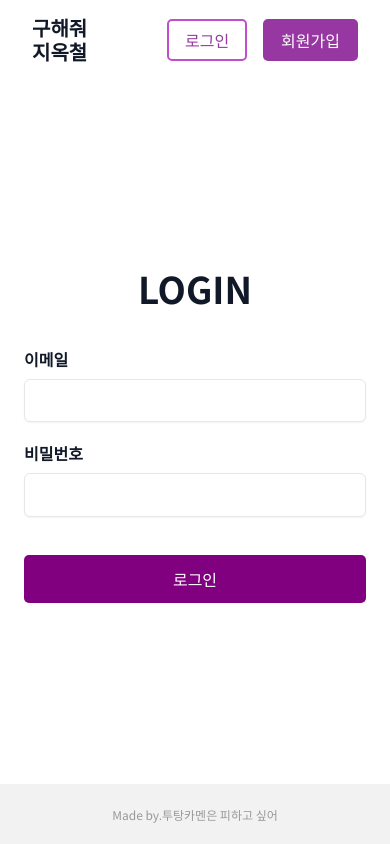
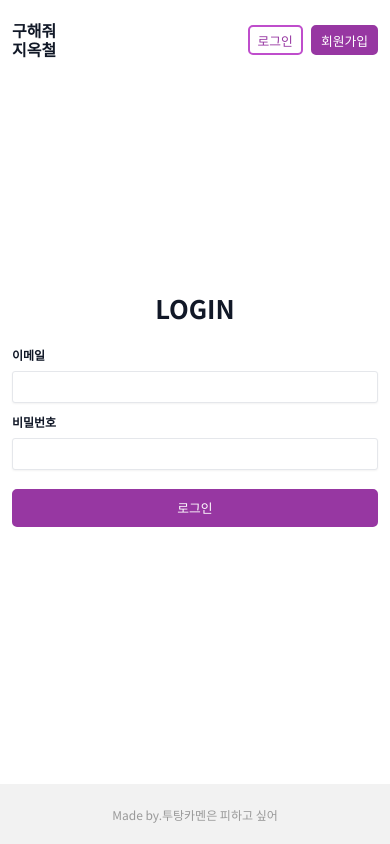
Before and after one commit to noMoreTutankhamun/saveme-helltro, a React (Create React App) app in the folder frontend/: page /login in a window 390 px wide. Built offline with nearby package versions, Linux system fonts and the light colour scheme.

Commit message:
style: change style - using responsive rem

```diff
--- a/frontend/src/components/common/Button.js
+++ b/frontend/src/components/common/Button.js
@@ -11,7 +11,7 @@ const StyledButton = styled.button`
   border-radius: 5px;
   cursor: pointer;
   text-decoration: none;
-  font-size: 1rem;
+  font-size: 1.6rem;
   font-family: inherit;
 
   background-color: ${palette.purple[2]};
@@ -25,7 +25,9 @@ const StyledButton = styled.button`
       padding-top: 0.75rem;
       padding-bottom: 0.75rem;
       width: 100%;
-      font-size: 1.125rem;
+      font-size: 1.6rem;
+      margin: 0;
+      height: 4.8rem;
     `}
   ${(props) =>
     props.gray &&
--- a/frontend/src/components/common/Responsive.js
+++ b/frontend/src/components/common/Responsive.js
@@ -11,8 +11,11 @@ const ResponsiveBlock = styled.div`
   @media (max-width: 1024px) {
     width: 768px;
   }
-  @media (max-width: 748) {
+  @media (max-width: 748px) {
     width: 100%;
+    html {
+      font-size: 50%;
+    }
   }
 `;
 
--- a/frontend/src/index.css
+++ b/frontend/src/index.css
@@ -15,6 +15,23 @@
   box-sizing: border-box;
   margin: 0;
   padding: 0;
+}
+
+html {
+  font-size: 62.5%;
+}
+@media all and (max-width: 1024px) {
+  body {
+    width: 768px;
+  }
+}
+@media (max-width: 748px) {
+  body {
+    width: 100%;
+  }
+  html {
+    font-size: 50%;
+  }
 }
 
 body {
@@ -43,33 +60,15 @@ a {
   align-items: center;
   width: 100%;
   height: 80px;
-  padding: 0 2rem;
+  padding: 0 1.5rem;
   /* box-shadow: 0 0 0 rgba(0, 0, 0, 0.16), 0 -2px 10px rgba(0, 0, 0, 0.23); */
 }
 
 .header-logo {
-  font-size: 20px;
+  font-size: 2rem;
   font-weight: 700;
   line-height: 120%;
   cursor: pointer;
-}
-
-button {
-  display: inline-block;
-  background-color: var(--color-prime);
-  color: #fff;
-  border: none;
-  padding: 0.25rem 1rem;
-  margin: 1rem;
-  border-radius: 5px;
-  cursor: pointer;
-  text-decoration: none;
-  font-size: 1rem;
-  font-family: inherit;
-}
-
-button:hover {
-  background-color: var(--color-hover);
 }
 
 .footer {
@@ -85,21 +84,24 @@ button:hover {
   align-self: flex-end;
 }
 
-/* components-Search */
+/* components>Search */
 
 .search {
   height: 100%;
 }
+
+/* pages>Home, pages>notfoundpage content */
 
 .content {
   display: flex;
   flex-direction: column;
   justify-content: flex-start;
   min-height: calc(100vh - 140px);
+  font-size: 1.5rem;
 }
 
 .content h2 {
-  font-size: 2.3rem;
+  font-size: 3.2rem;
 }
 
 .text-center {
@@ -113,28 +115,29 @@ button:hover {
   flex-direction: column;
   justify-content: center;
   align-items: center;
-  padding: 2rem 1.5rem;
+  padding: 0rem 1.5rem 6rem 1.5rem;
   font-weight: bold;
+  font-size: 1.5rem;
   min-height: calc(100vh - 140px);
 }
 
 .auth-form h2 {
-  font-size: 2.3rem;
+  font-size: 3.2rem;
   text-align: center;
 }
 
 .auth-form form {
   width: 100%;
-  margin-top: 2rem;
+  margin-top: 2.5rem;
 }
 
 .auth-form input {
   width: 100%;
   border-radius: 0.375rem;
-  margin: 0.5rem 0 1.2rem;
+  margin: 1rem 0 1.2rem;
   border: 1px solid var(--color-border);
   box-shadow: var(--box-shadow);
-  height: 2.7rem;
+  height: 4rem;
   padding: 0.8rem 1rem;
 }
 
@@ -148,8 +151,8 @@ button:hover {
   padding-top: 1.2rem;
 }
 
-.auth-form button {
+/* .auth-form button {
   width: 100%;
   margin: 0;
   height: 3rem;
-}
+} */
--- a/frontend/src/pages/LoginPage.js
+++ b/frontend/src/pages/LoginPage.js
@@ -4,6 +4,7 @@ import { useHistory } from 'react-router';
 import useInput from '../hooks/useInput';
 import { loginAction } from '../redux/user';
 import axios from 'axios';
+import Button from '../components/common/Button';
 
 const LoginPage = () => {
   const dispatch = useDispatch();
@@ -61,7 +62,7 @@ const LoginPage = () => {
           </label>
         </p>
         <p>
-          <button>로그인</button>
+          <Button fullWidth>로그인</Button>
         </p>
       </form>
     </div>
--- a/frontend/src/pages/SignupPage.js
+++ b/frontend/src/pages/SignupPage.js
@@ -2,6 +2,7 @@ import React, { useCallback, useEffect } from 'react';
 import { useHistory } from 'react-router-dom';
 import axios from 'axios';
 import useInput from '../hooks/useInput';
+import Button from '../components/common/Button';
 
 const SignupPage = () => {
   const [email, onChangeEmail] = useInput('');
@@ -71,7 +72,7 @@ const SignupPage = () => {
           </label>
         </p>
         <p>
-          <button>회원가입</button>
+          <Button fullWidth>회원가입</Button>
         </p>
       </form>
     </div>
```
